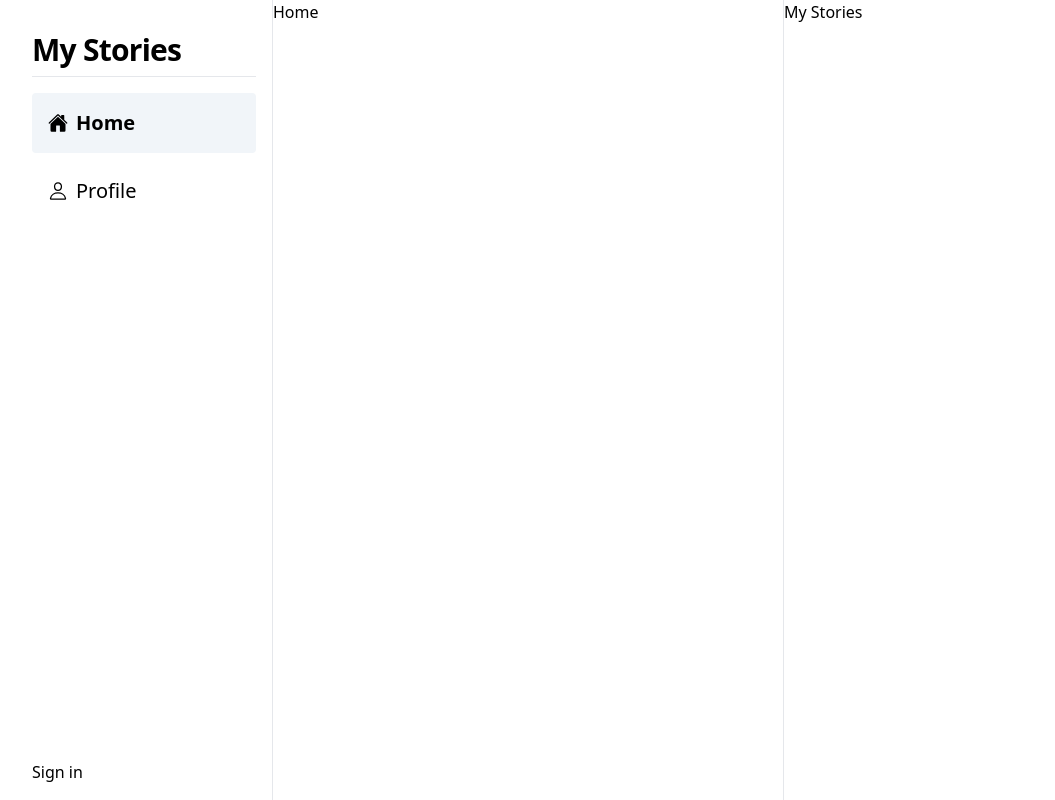
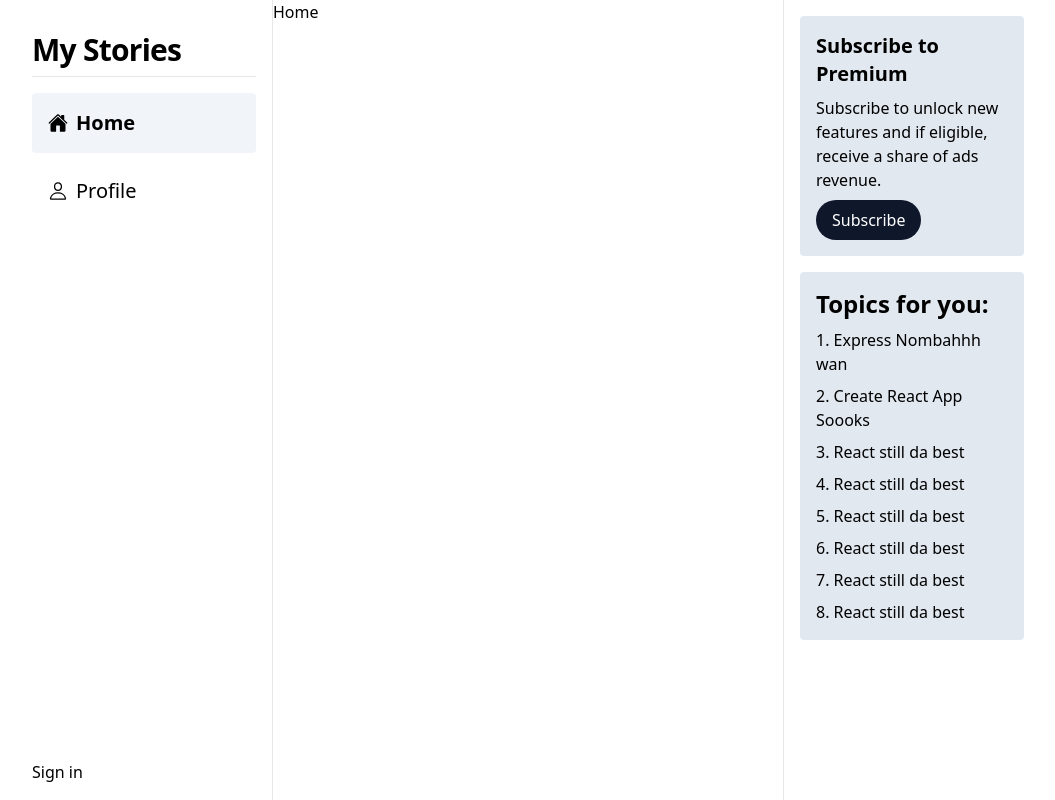
Before and after one commit to Suraj-Prakash-Singh/myStoriesRefactor, a React (Vite) app in the folder client/: page / in a window 1280 px wide. Shown: the whole page, without its empty margins (112-1167 px from the left). Built offline with nearby package versions, Linux system fonts and the light colour scheme.

Commit message:
created sidebar

```diff
--- a/client/components/ui/avatar.jsx
+++ /dev/null
@@ -1,33 +0,0 @@
-import * as React from "react"
-import * as AvatarPrimitive from "@radix-ui/react-avatar"
-
-import { cn } from "@/lib/utils"
-
-const Avatar = React.forwardRef(({ className, ...props }, ref) => (
-  <AvatarPrimitive.Root
-    ref={ref}
-    className={cn("relative flex h-10 w-10 shrink-0 overflow-hidden rounded-full", className)}
-    {...props} />
-))
-Avatar.displayName = AvatarPrimitive.Root.displayName
-
-const AvatarImage = React.forwardRef(({ className, ...props }, ref) => (
-  <AvatarPrimitive.Image
-    ref={ref}
-    className={cn("aspect-square h-full w-full", className)}
-    {...props} />
-))
-AvatarImage.displayName = AvatarPrimitive.Image.displayName
-
-const AvatarFallback = React.forwardRef(({ className, ...props }, ref) => (
-  <AvatarPrimitive.Fallback
-    ref={ref}
-    className={cn(
-      "flex h-full w-full items-center justify-center rounded-full bg-slate-100 dark:bg-slate-800",
-      className
-    )}
-    {...props} />
-))
-AvatarFallback.displayName = AvatarPrimitive.Fallback.displayName
-
-export { Avatar, AvatarImage, AvatarFallback }
--- a/client/components/ui/button.jsx
+++ /dev/null
@@ -1,47 +0,0 @@
-import * as React from "react"
-import { Slot } from "@radix-ui/react-slot"
-import { cva } from "class-variance-authority";
-
-import { cn } from "@/lib/utils"
-
-const buttonVariants = cva(
-  "inline-flex items-center justify-center whitespace-nowrap rounded-md text-sm font-medium ring-offset-white transition-colors focus-visible:outline-none focus-visible:ring-2 focus-visible:ring-slate-950 focus-visible:ring-offset-2 disabled:pointer-events-none disabled:opacity-50 dark:ring-offset-slate-950 dark:focus-visible:ring-slate-300",
-  {
-    variants: {
-      variant: {
-        default: "bg-slate-900 text-slate-50 hover:bg-slate-900/90 dark:bg-slate-50 dark:text-slate-900 dark:hover:bg-slate-50/90",
-        destructive:
-          "bg-red-500 text-slate-50 hover:bg-red-500/90 dark:bg-red-900 dark:text-slate-50 dark:hover:bg-red-900/90",
-        outline:
-          "border border-slate-200 bg-white hover:bg-slate-100 hover:text-slate-900 dark:border-slate-800 dark:bg-slate-950 dark:hover:bg-slate-800 dark:hover:text-slate-50",
-        secondary:
-          "bg-slate-100 text-slate-900 hover:bg-slate-100/80 dark:bg-slate-800 dark:text-slate-50 dark:hover:bg-slate-800/80",
-        ghost: "hover:bg-slate-100 hover:text-slate-900 dark:hover:bg-slate-800 dark:hover:text-slate-50",
-        link: "text-slate-900 underline-offset-4 hover:underline dark:text-slate-50",
-      },
-      size: {
-        default: "h-10 px-4 py-2",
-        sm: "h-9 rounded-md px-3",
-        lg: "h-11 rounded-md px-8",
-        icon: "h-10 w-10",
-      },
-    },
-    defaultVariants: {
-      variant: "default",
-      size: "default",
-    },
-  }
-)
-
-const Button = React.forwardRef(({ className, variant, size, asChild = false, ...props }, ref) => {
-  const Comp = asChild ? Slot : "button"
-  return (
-    (<Comp
-      className={cn(buttonVariants({ variant, size, className }))}
-      ref={ref}
-      {...props} />)
-  );
-})
-Button.displayName = "Button"
-
-export { Button, buttonVariants }
--- a/client/lib/utils.js
+++ /dev/null
@@ -1,6 +0,0 @@
-import { clsx } from "clsx"
-import { twMerge } from "tailwind-merge"
-
-export function cn(...inputs) {
-  return twMerge(clsx(inputs))
-}
--- a/client/src/App.jsx
+++ b/client/src/App.jsx
@@ -6,7 +6,7 @@ import {
 } from 'react-router-dom';
 import Home from './pages/Home';
 import Profile from './pages/Profile';
-import Layout from './components/Layout';
+import Layout from './comp/Layout';
 
 const router = createBrowserRouter(
   createRoutesFromElements(
--- a/client/src/components/Layout.jsx
+++ b/client/src/comp/Layout.jsx
@@ -1,6 +1,7 @@
 import React from 'react';
 import { Outlet } from 'react-router-dom';
 import Navbar from './Navbar';
+import SideBar from './SideBar';
 const Layout = () => {
   return (
     <div className="w-4/5 min-h-screen mx-auto flex justify-between">
@@ -10,8 +11,8 @@ const Layout = () => {
       <div className="flex-1 border-x">
         <Outlet />
       </div>
-      <div className="w-1/4">
-        <h1>My Stories</h1>
+      <div className="w-1/4 p-4">
+        <SideBar />
       </div>
     </div>
   );
--- a/client/src/components/Navbar.jsx
+++ b/client/src/comp/Navbar.jsx
@@ -8,7 +8,6 @@ import {
 } from 'react-icons/io5';
 const Navbar = () => {
   const currPath = useLocation().pathname;
-
   const activeClassName =
     'text-xl bg-slate-100 p-4 group rounded flex items-center space-x-2 font-semibold';
   const className =
--- /dev/null
+++ b/client/src/comp/SideBar.jsx
@@ -0,0 +1,32 @@
+import React from 'react';
+const SideBar = () => {
+  return (
+    <div className="flex flex-col space-y-4">
+      <div className="p-4 bg-slate-200 rounded space-y-2">
+        <h1 className="font-bold text-xl">Subscribe to Premium</h1>
+        <p>
+          Subscribe to unlock new features and if eligible, receive a share of
+          ads revenue.
+        </p>
+        <button className="bg-slate-900 text-white rounded-full px-4 py-2">
+          Subscribe
+        </button>
+      </div>
+      <div className="p-4 bg-slate-200 rounded space-y-2">
+        <h1 className="font-bold text-2xl">Topics for you:</h1>
+        <ol className="space-y-2">
+          <li>1. Express Nombahhh wan</li>
+          <li>2. Create React App Soooks</li>
+          <li>3. React still da best</li>
+          <li>4. React still da best</li>
+          <li>5. React still da best</li>
+          <li>6. React still da best</li>
+          <li>7. React still da best</li>
+          <li>8. React still da best</li>
+        </ol>
+      </div>
+    </div>
+  );
+};
+
+export default SideBar;
```
Also changed, not shown: client/tailwind.config.js (+14 -14 lines).
